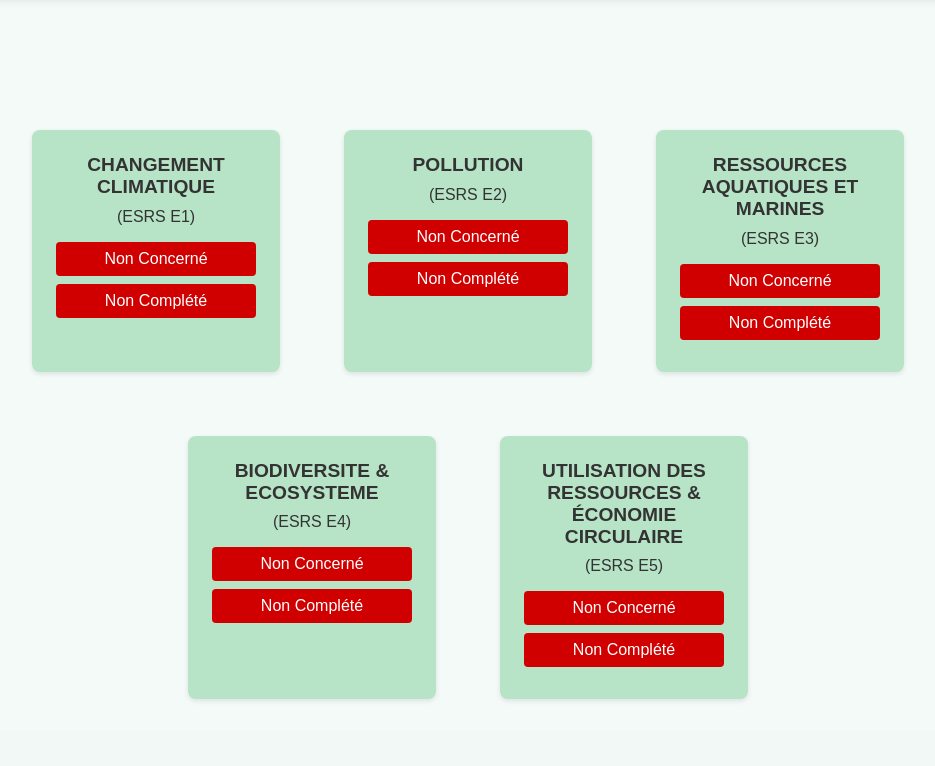
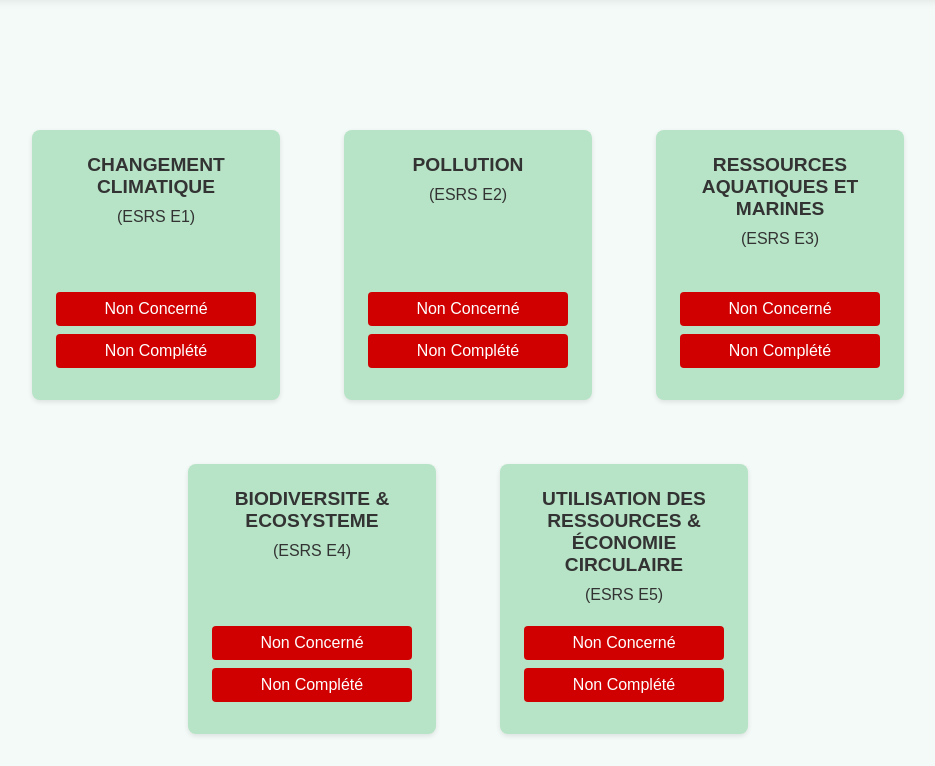
Before and after one commit to Nyftheart/WEBPHPESRS, a PHP site: page /Tuile.php in a window 1280 px wide. Shown: the part 101-867 px from the top of the page, without its empty margins (172-1107 px from the left). Before the commit the page ends 802 px from the top, so only its background shows below. Run offline with PHP 8.4, Linux system fonts and the light colour scheme.

Commit message:
new step version

```diff
--- a/Tuile.php
+++ b/Tuile.php
@@ -95,7 +95,8 @@
         }
 
         button {
-            display: block;
+            display: flex;
+            justify-content: center;
             width: 100%;
             margin: 0.5em 0;
             padding: 0.5em;
@@ -103,6 +104,7 @@
             border-radius: 4px;
             font-size: 1em;
             cursor: pointer;
+
         }
 
         button.concerned {
@@ -124,6 +126,12 @@
             background-color: #D00000;
             color: white;
         }
+        .headerText{
+            align-items: center;
+            margin : auto;
+            min-height: 130px;
+            max-height: 130px;
+        }
     </style>
 </head>
 <body>
@@ -134,32 +142,42 @@
 </header>
 <main>
     <div class="card" id="ESRS E1">
-        <h2>CHANGEMENT CLIMATIQUE</h2>
-        <p>(ESRS E1)</p>
+        <div class="headerText">
+            <h2>CHANGEMENT CLIMATIQUE</h2>
+            <p>(ESRS E1)</p>
+        </div>
         <button class="not-concerned">Non Concerné</button>
         <button class="completed">Complété</button>
     </div>
     <div class="card" id="ESRS E2">
+        <div class="headerText">
         <h2>POLLUTION</h2>
         <p>(ESRS E2)</p>
+        </div>
         <button class="not-concerned">Non Concerné</button>
         <button class="completed">Complété</button>
     </div>
     <div class="card" id="ESRS E3">
+        <div class="headerText">
         <h2>RESSOURCES AQUATIQUES ET MARINES</h2>
         <p>(ESRS E3)</p>
+        </div>
         <button class="not-concerned">Non Concerné</button>
         <button class="completed">Complété</button>
     </div>
     <div class="card" id="ESRS E4">
+        <div class="headerText">
         <h2>BIODIVERSITE & ECOSYSTEME</h2>
         <p>(ESRS E4)</p>
+        </div>
         <button class="not-concerned">Non Concerné</button>
         <button class="completed">Complété</button>
     </div>
     <div class="card" id="ESRS E5">
+        <div class="headerText">
         <h2>UTILISATION DES RESSOURCES & ÉCONOMIE CIRCULAIRE</h2>
         <p>(ESRS E5)</p>
+        </div>
         <button class="not-concerned">Non Concerné</button>
         <button class="completed">Complété</button>
     </div>
```
